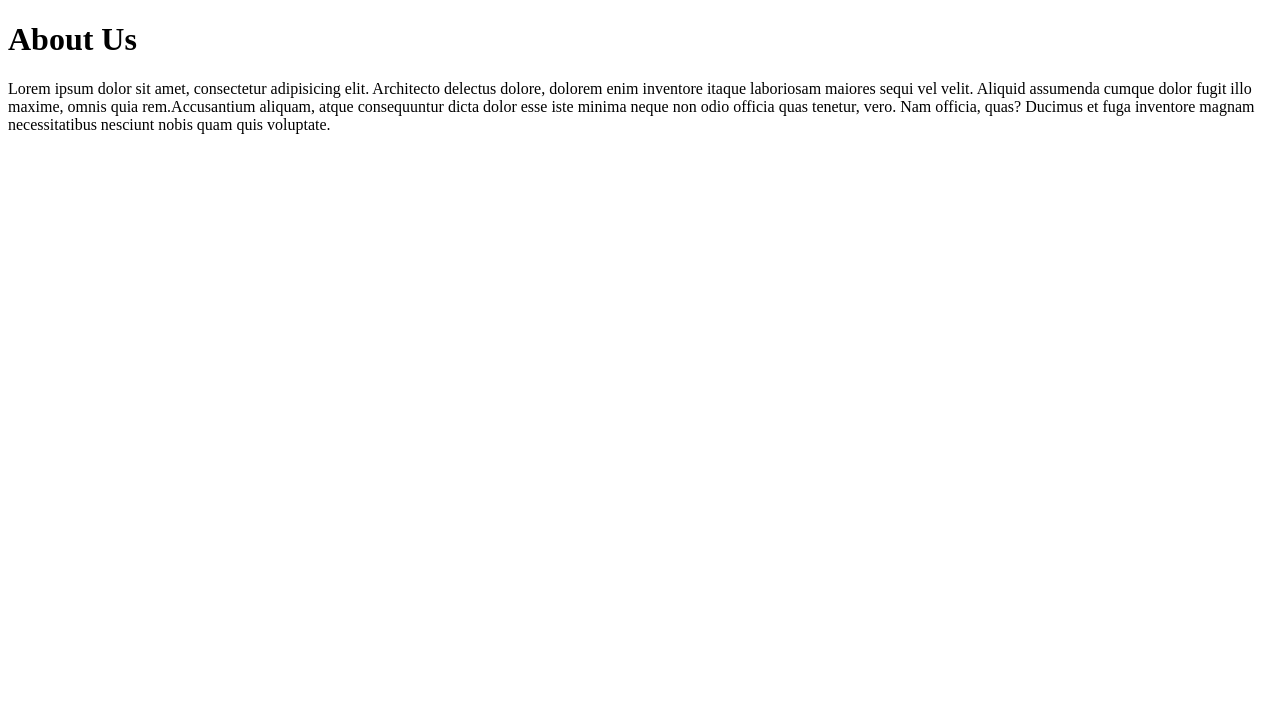
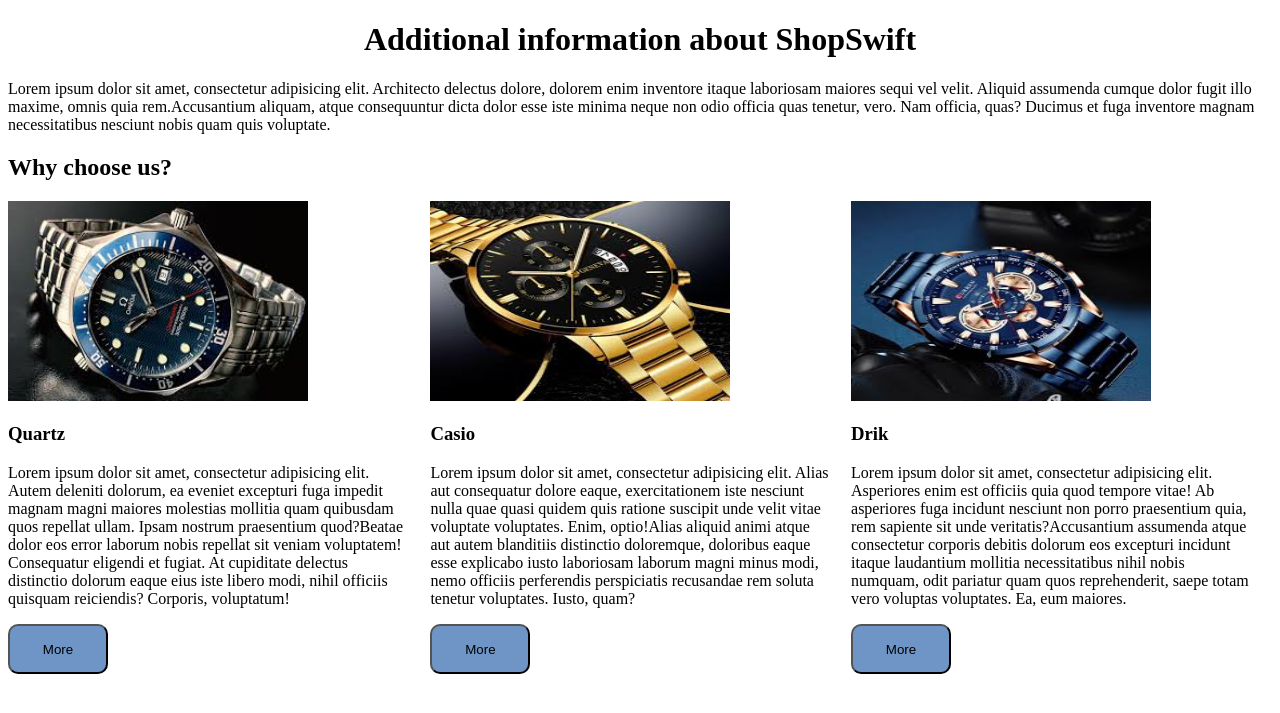
Before and after one commit to frankie34-ctrl/SWift, a Django app: page /about/ in a window 1280 px wide. Shown: the top 713 px of the page. Run offline with Django 5.2, Linux system fonts and the light colour scheme.

Commit message:
initial commit

```diff
--- a/Shopapp/urls.py
+++ b/Shopapp/urls.py
@@ -5,7 +5,7 @@
 
 urlpatterns = [
     path('admin/', admin.site.urls),
-    path('Home/', views.index),
-    path('about/', views.about),
-    path('gallery/', views.image),
+    path('home/', views.index, name='index'),
+    path('about/', views.about, name='about'),
+    path('gallery/', views.image, name='gallery'),
 ]
--- a/Templates/Home.html
+++ b/Templates/Home.html
@@ -6,6 +6,9 @@
           content="width=device-width, user-scalable=no, initial-scale=1.0, maximum-scale=1.0, minimum-scale=1.0">
     <meta http-equiv="X-UA-Compatible" content="ie=edge">
     <title>Home</title>
+     {% load static %}
+     <link rel="icon" href="{% static 'assets/img_8.png' %}">
+    <link rel="stylesheet" href="{% static 'css/home.css' %}">
     <style>
 
         h1{
@@ -17,6 +20,8 @@
     </style>
 </head>
 <body>
+<a href="{% url 'gallery' %}"></a>
+
 <marquee behavior="" direction=""><h1>Welcome to ShopSwift</h1></marquee>
 
 <p><span>Lorem ipsum dolor sit amet, consectetur adipisicing elit. Hic impedit, itaque quidem repellat reprehenderit sapiente sed! Culpa delectus dolorum illo labore nesciunt non pariatur perspiciatis quae quasi, repudiandae. Suscipit, voluptatum!</span><span>Omnis praesentium quae quibusdam! Corporis sint soluta vero voluptas. Adipisci cupiditate debitis distinctio eum expedita facere, facilis fugit in mollitia obcaecati officiis, placeat porro quidem quo tempora veniam vero voluptatem.</span></p>
--- a/Templates/about.html
+++ b/Templates/about.html
@@ -6,10 +6,43 @@
           content="width=device-width, user-scalable=no, initial-scale=1.0, maximum-scale=1.0, minimum-scale=1.0">
     <meta http-equiv="X-UA-Compatible" content="ie=edge">
     <title>About</title>
+    {% load static %}
+
+    <link rel="icon" href="{% static 'assets/img_7.png' %}">
+    <link rel="stylesheet" href="{% static 'css/about.css' %}">
 </head>
 <body>
-<h1>About Us</h1>
+<h1>Additional information about ShopSwift</h1>
+
+
 <p><span>Lorem ipsum dolor sit amet, consectetur adipisicing elit. Architecto delectus dolore, dolorem enim inventore itaque laboriosam maiores sequi vel velit. Aliquid assumenda cumque dolor fugit illo maxime, omnis quia rem.</span><span>Accusantium aliquam, atque consequuntur dicta dolor esse iste minima neque non odio officia quas tenetur, vero. Nam officia, quas? Ducimus et fuga inventore magnam necessitatibus nesciunt nobis quam quis voluptate.</span></p>
+
+<h2>Why choose us?</h2>
+<div id="main">
+    <div class="mydiv">
+
+        <img src="{% static 'assets/img_9.png' %}" alt="" class="image">
+        <h3>Quartz</h3>
+        <p><span>Lorem ipsum dolor sit amet, consectetur adipisicing elit. Autem deleniti dolorum, ea eveniet excepturi fuga impedit magnam magni maiores molestias mollitia quam quibusdam quos repellat ullam. Ipsam nostrum praesentium quod?</span><span>Beatae dolor eos error laborum nobis repellat sit veniam voluptatem! Consequatur eligendi et fugiat. At cupiditate delectus distinctio dolorum eaque eius iste libero modi, nihil officiis quisquam reiciendis? Corporis, voluptatum!</span></p>
+        <button>More</button>
+
+    </div>
+    <div class="mydiv">
+        <img src="{% static 'assets/img_10.png' %}" alt="" class="image">
+        <h3>Casio</h3>
+        <p><span>Lorem ipsum dolor sit amet, consectetur adipisicing elit. Alias aut consequatur dolore eaque, exercitationem iste nesciunt nulla quae quasi quidem quis ratione suscipit unde velit vitae voluptate voluptates. Enim, optio!</span><span>Alias aliquid animi atque aut autem blanditiis distinctio doloremque, doloribus eaque esse explicabo iusto laboriosam laborum magni minus modi, nemo officiis perferendis perspiciatis recusandae rem soluta tenetur voluptates. Iusto, quam?</span></p>
+<button>More</button>
+    </div>
+    <div class="mydiv">
+        <img src="{% static 'assets/img_11.png' %}" alt="" class="image">
+        <h3>Drik</h3>
+        <p><span>Lorem ipsum dolor sit amet, consectetur adipisicing elit. Asperiores enim est officiis quia quod tempore vitae! Ab asperiores fuga incidunt nesciunt non porro praesentium quia, rem sapiente sit unde veritatis?</span><span>Accusantium assumenda atque consectetur corporis debitis dolorum eos excepturi incidunt itaque laudantium mollitia necessitatibus nihil nobis numquam, odit pariatur quam quos reprehenderit, saepe totam vero voluptas voluptates. Ea, eum maiores.</span></p>
+        <button>More</button>
+
+    </div>
+
+</div>
+
 
 </body>
 </html>
--- /dev/null
+++ b/static/css/about.css
@@ -0,0 +1,19 @@
+h1{
+    text-align: center;
+}
+#main{
+    display: flex;
+}
+.image{
+    width: 300px;
+    height: 200px;
+}
+.mydiv{
+    margin-right: 20px;
+}
+button{
+    background-color: #6f94c6;
+    height: 50px;
+    width: 100px;
+    border-radius: 10px;
+}
--- /dev/null
+++ b/static/css/home.css
@@ -0,0 +1,5 @@
+body{
+    background-image: url("../assets/new/img.png");
+    background-repeat: no-repeat;
+    background-size: cover;
+}
```
Also changed, not shown: Templates/gallery.html (+18 -0 lines), static/assets/img_10.png (added), static/assets/img_11.png (added), static/assets/img_7.png (added), static/assets/img_8.png (added), static/assets/img_9.png (added), static/assets/new/img.png (added).
